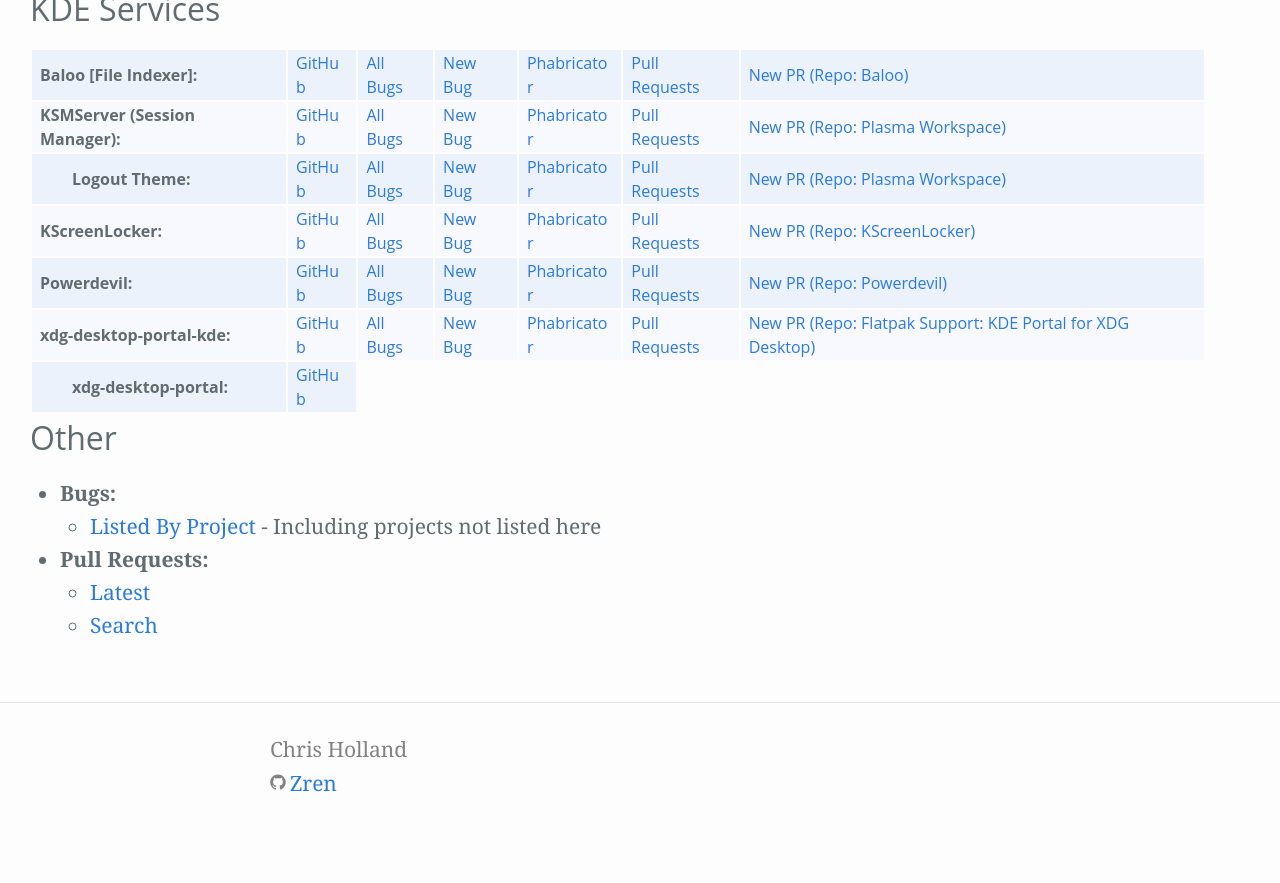
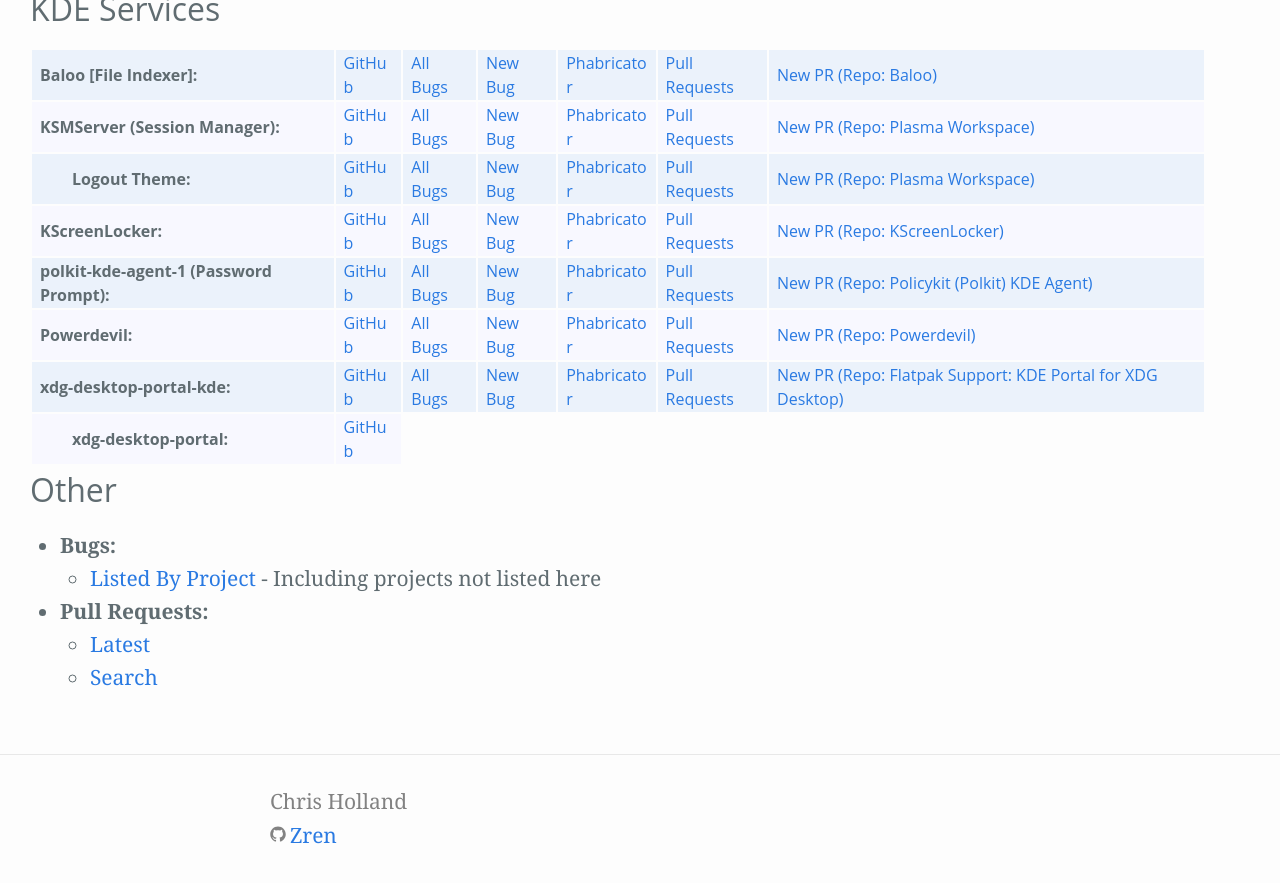
Before and after one commit to Zren/zren.github.io, a Jekyll site: the page built from kde_repos.md, in a window 1280 px wide and 900 px high, scrolled down 5189 px. Shown: the top 883 px of the window. Built offline with Jekyll 4.4.1, drawn with Linux system fonts in a browser that asks for light colours; before the commit the page ends 6051 px from its top, so only the background shows below that.

Commit message:
Add polkit-kde-agent-1 (Password Prompt) links

```diff
--- a/kde_repos.md
+++ b/kde_repos.md
@@ -1068,6 +1068,16 @@
 	</tr>
 	<tr>
 		{% include kdeRepo.html
+			repoName='polkit-kde-agent-1 (Password Prompt)'
+			githubLink='https://github.com/KDE/polkit-kde-agent-1'
+			product='policykit-kde-agent-1'
+			phabRepo='polkit-kde-agent-1'
+			phabRepoName='Policykit (Polkit) KDE Agent'
+			phabDiffQuery='hRFIy.6nV9HA'
+		%}
+	</tr>
+	<tr>
+		{% include kdeRepo.html
 			repoName='Powerdevil'
 			githubLink='https://github.com/KDE/powerdevil'
 			product='Powerdevil'
```
